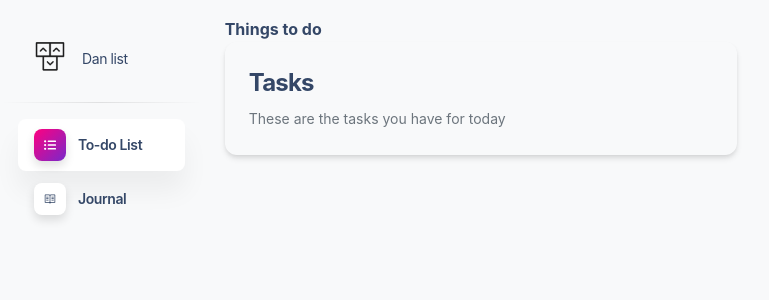
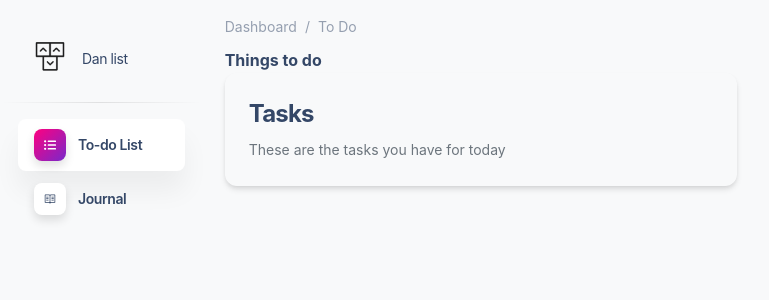
Before and after one commit to danielsyang/magic-todo, a Next.js app: page /todo in a window 1280 px wide. Shown: the top 300 px of the page, without its empty margins (14-783 px from the left). Built offline with nearby package versions, Linux system fonts and the light colour scheme.

Commit message:
Finalizing breadcrumbs

```diff
--- /dev/null
+++ b/components/Breadcrumbs.tsx
@@ -0,0 +1,30 @@
+import { useRouter } from "next/router";
+
+function getTitleFromPathname(pathname: string) {
+  switch (true) {
+    case pathname.includes("todo"):
+      return "to do";
+    case pathname.includes("journal"):
+      return "journal";
+    default:
+      return "";
+  }
+}
+
+export default function Breadcrumbs() {
+  const { pathname } = useRouter();
+  const path = ["dashboard"].concat(getTitleFromPathname(pathname));
+
+  return (
+    <div className="flex mb-2 text-sm text-slate-700 opacity-50">
+      {path.map((name, index) => (
+        <>
+          <p className="capitalize pr-2" key={name}>
+            {name}
+          </p>
+          {index !== path.length - 1 ? <p className="pr-2">/</p> : null}
+        </>
+      ))}
+    </div>
+  );
+}
--- a/pages/todo/index.tsx
+++ b/pages/todo/index.tsx
@@ -1,9 +1,11 @@
+import Breadcrumbs from "../../components/Breadcrumbs";
 import MainContainer from "../../components/MainContainer";
 import TodoList from "../../components/todo/List";
 
 export default function TodoPage() {
   return (
     <MainContainer>
+      <Breadcrumbs />
       <h6 className="font-bold">Things to do</h6>
       <div>
         <TodoList />
```
